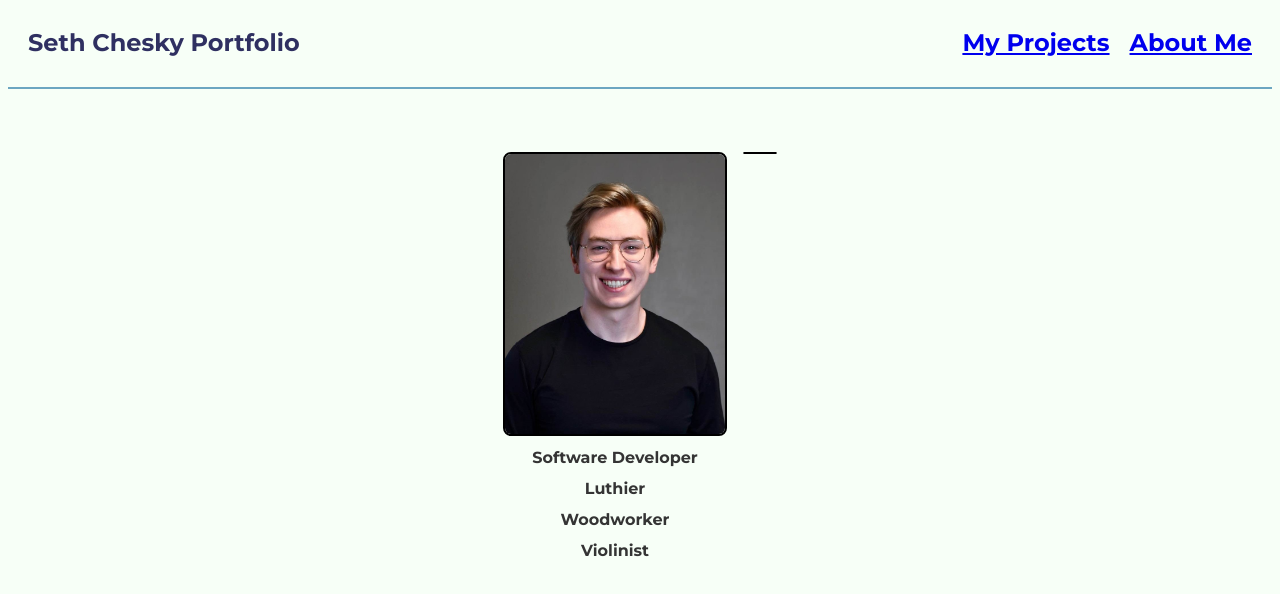
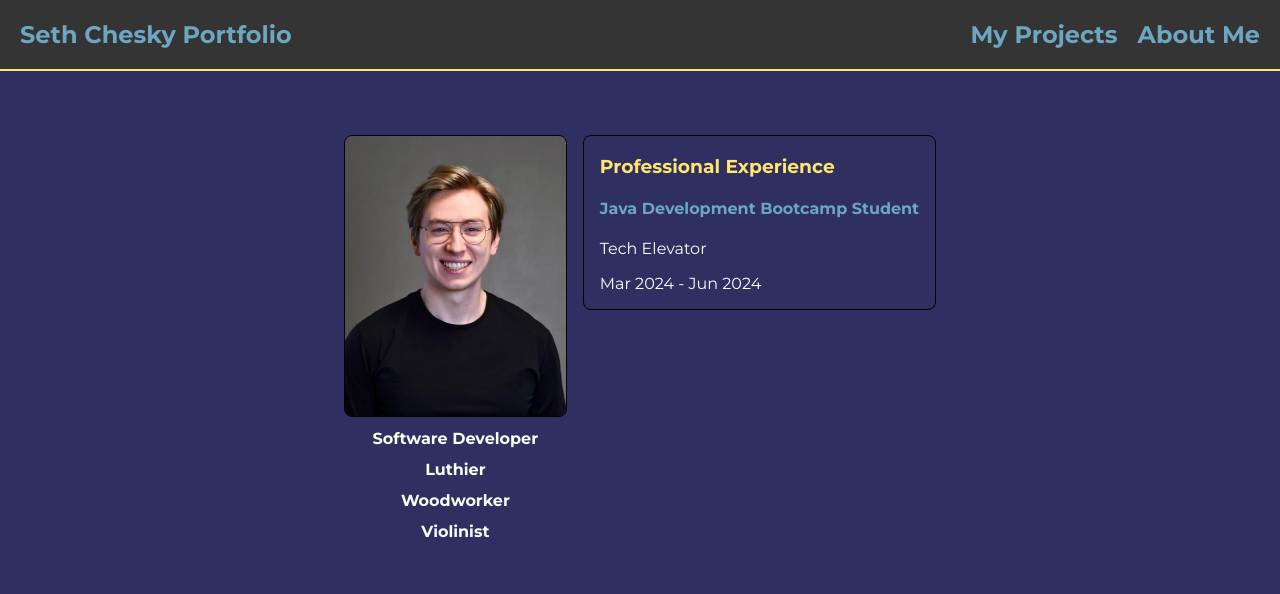
Before and after one commit to chethnut/portfolio-page-vue, a Vue app: page / in a window 1280 px wide. Shown: the top 594 px of the page. Built offline with nearby package versions, Linux system fonts and the light colour scheme.

Commit message:
implemented global css and color scheme. started redesign of about me page

```diff
--- a/src/assets/main.css
+++ b/src/assets/main.css
@@ -1,13 +1,26 @@
 /* src/main.css */
 body {
     font-family: 'Montserrat', sans-serif;
-    background-color: #f7fff7;
+    background-color: #2f3061;
 }
 
-h1, h2, h3 {
-    color: #2f3061;
+h1, h2, a {
+    color: #6ca6c1;
+    text-decoration: none;
+}
+
+h4 {
+    color: #6ca6c1;
+}
+
+a:hover {
+    color: #ffe66d;
 }
 
 p {
-    color: #343434;
+    color: #f7fff7;
 }
+
+h3 {
+    color: #ffe66d;
+}
--- a/src/components/HeaderComp.vue
+++ b/src/components/HeaderComp.vue
@@ -23,12 +23,15 @@
 
 <style>
 .header-container {
-    border-bottom: 2px solid #6ca6c1;
+    width: 100%;
+    border-bottom: 2px solid #ffe66d;
+    background-color: #343434;
     display: flex;
     flex-direction: row;
     justify-content: space-between;
-    align-items: flex-start;
-    padding-bottom: 10px;
+    align-items: center;
+    padding: 0;
+    margin: 0;
 }
 
 .container1 {
@@ -36,6 +39,8 @@
     flex-direction: column;
     justify-content: flex-start;
     align-items: flex-start;
+    padding: 0;
+    margin: 0;
 }
 
 .container2 {
@@ -43,7 +48,7 @@
     flex-direction: column;
     justify-content: flex-end;
     padding-right: 20px;
-
+    margin: 0;
 }
 
 .header {
@@ -52,15 +57,20 @@
     justify-content: flex-start;
     align-items: center;
     padding-left: 20px;
-
+    margin: 0;
 }
 
 .about-me,
-.my-projects,
-.home {
-    padding-top: 20px;
+.my-projects {
     padding-left: 20px;
     font-size: 24px;
     font-weight: bold;
 }
+
+html, body {
+    margin: 0;
+    padding: 0;
+    width: 100%;
+    height: 100%;
+}
 </style>
--- a/src/components/ProjectCard.vue
+++ b/src/components/ProjectCard.vue
@@ -28,7 +28,7 @@ export default {
 
 <style>
 .project-card {
-    border: 2px solid #343434;
+    border: 2px solid #f7fff7;
     padding: 16px;
     margin: 16px;
     border-radius: 8px;
--- a/src/views/AboutView.vue
+++ b/src/views/AboutView.vue
@@ -15,7 +15,10 @@
       </div>
     </div>
     <div class="blurb">
-
+      <h3>Professional Experience</h3>
+      <h4>Java Development Bootcamp Student</h4>
+      <p>Tech Elevator</p>
+      <p>Mar 2024 - Jun 2024</p>
 
 
     </div>
@@ -45,7 +48,7 @@ export default {
 }
 .profile-picture {
   height: 280px;
-  border: 2px solid black;
+  border: 1px solid black;
   border-radius: 8px;
   margin-bottom: 6px;
 }
```
